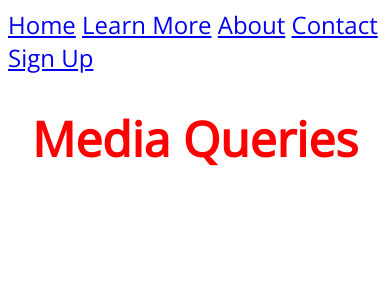
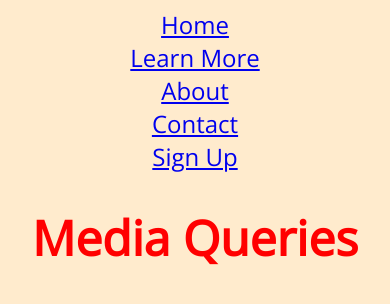
Before and after one commit to craighawki/webdev_bootcamp, a plain HTML site: page Flexbox_And_Responsive/MediaQueries Starter/index.html in a window 390 px wide. Drawn offline with nearby package versions, Linux system fonts and the light colour scheme.

Commit message:
More flex

```diff
--- a/Flexbox_And_Responsive/MediaQueries Starter/app.css
+++ b/Flexbox_And_Responsive/MediaQueries Starter/app.css
@@ -1,5 +1,6 @@
 body {
     font-family: 'Open Sans', sans-serif;
+    background-color: blanchedalmond;
 }
 
 h1 {
@@ -8,12 +9,23 @@ h1 {
 }
 nav {
     font-size: 1.5em;
+    display: flex;
+    justify-content: space-between;
 }
 
 ul,li {
     display: inline;
     margin: 0;
     padding: 0;
+}
+
+
+ul {
+    /* border: 1px solid red; */
+    flex: 1;
+    max-width: 50%;
+    display: flex;
+    justify-content: space-evenly;
 }
 
 /* @media (min-width: 600px) and (max-width: 800px){
@@ -55,6 +67,17 @@ ul,li {
     h1 {
         font-size: 4em;
     }
+
+    nav, nav ul {
+        flex-direction: column;
+        align-items: center;
+    }
+
+    /* nav ul {
+        flex-direction: column;
+        align-items: center;
+    } */
+
 }
 @media (max-width: 576px){
     h1 {
```
